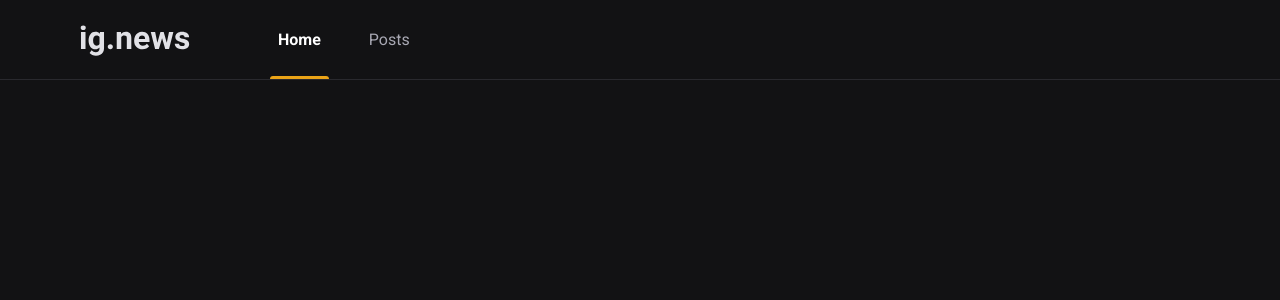
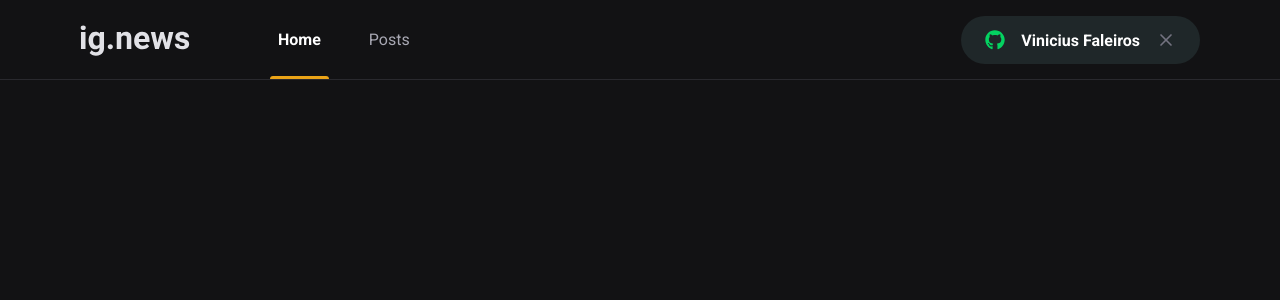
Before and after one commit to vinicius2616/ignews, a Next.js app: page / in a window 1280 px wide. Shown: the top 300 px of the page. Built offline with nearby package versions, Linux system fonts and the light colour scheme.

Commit message:
button signIn finalized

```diff
--- a/package.json
+++ b/package.json
@@ -11,6 +11,7 @@
     "next": "10.2.0",
     "react": "17.0.2",
     "react-dom": "17.0.2",
+    "react-icons": "^4.2.0",
     "sass": "^1.32.12"
   },
   "devDependencies": {
--- a/src/components/Header/index.tsx
+++ b/src/components/Header/index.tsx
@@ -1,3 +1,4 @@
+import { SignInButton } from "../SignInButton";
 import styles from "./styles.module.scss";
 
 export function Header() {
@@ -9,6 +10,7 @@
           <a className={styles.active}>Home</a>
           <a>Posts</a>
         </nav>
+        <SignInButton />
       </div>
     </header>
   );
--- a/src/components/Header/styles.module.scss
+++ b/src/components/Header/styles.module.scss
@@ -50,4 +50,8 @@
       }
     }
   }
+
+  button {
+    margin-left: auto;
+  }
 }
--- /dev/null
+++ b/src/components/SignInButton/index.tsx
@@ -0,0 +1,20 @@
+import { FaGithub } from "react-icons/fa";
+import { FiX } from "react-icons/fi";
+import styles from "./styles.module.scss";
+
+export function SignInButton() {
+  const isUserLoggedIn = true;
+
+  return isUserLoggedIn ? (
+    <button className={styles.signInButton} type="button">
+      <FaGithub color="#04d361" />
+      Vinicius Faleiros
+      <FiX color="#737380" className={styles.closeIcon} />
+    </button>
+  ) : (
+    <button className={styles.signInButton} type="button">
+      <FaGithub color="#eba417" />
+      Sign In with Github
+    </button>
+  );
+}
--- /dev/null
+++ b/src/components/SignInButton/styles.module.scss
@@ -0,0 +1,33 @@
+.signInButton {
+  height: 3rem;
+  border-radius: 3rem;
+  background: var(--gray-850);
+  border: 0;
+  padding: 0 1.5rem;
+
+  display: flex;
+  align-items: center;
+  justify-content: center;
+
+  color: var(--white);
+  font-weight: bold;
+
+  svg {
+    width: 20px;
+    height: 20px;
+  }
+
+  svg:first-child {
+    margin-right: 1rem;
+  }
+
+  svg.closeIcon {
+    margin-left: 1rem;
+  }
+
+  transition: filter 0.2s;
+
+  &:hover {
+    filter: brightness(0.8);
+  }
+}
--- a/src/pages/_document.tsx
+++ b/src/pages/_document.tsx
@@ -10,6 +10,8 @@
             href="https://fonts.googleapis.com/css2?family=Roboto:wght@400;700;900&display=swap"
             rel="stylesheet"
           />
+
+          <link rel="shortcut icon" href="/favicon.png" type="image/png" />
         </Head>
         <body>
           <Main />
--- a/src/styles/global.scss
+++ b/src/styles/global.scss
@@ -10,6 +10,7 @@
   --gray-100: #e1e1e6;
   --gray-300: #a8a8b3;
   --gray-800: #29292e;
+  --gray-850: #1f2729;
   --gray-900: #121214;
 
   --cyan-500: #61dafb;
```
Also changed, not shown: 2 other files (tests, documents, lock files or other folders).
